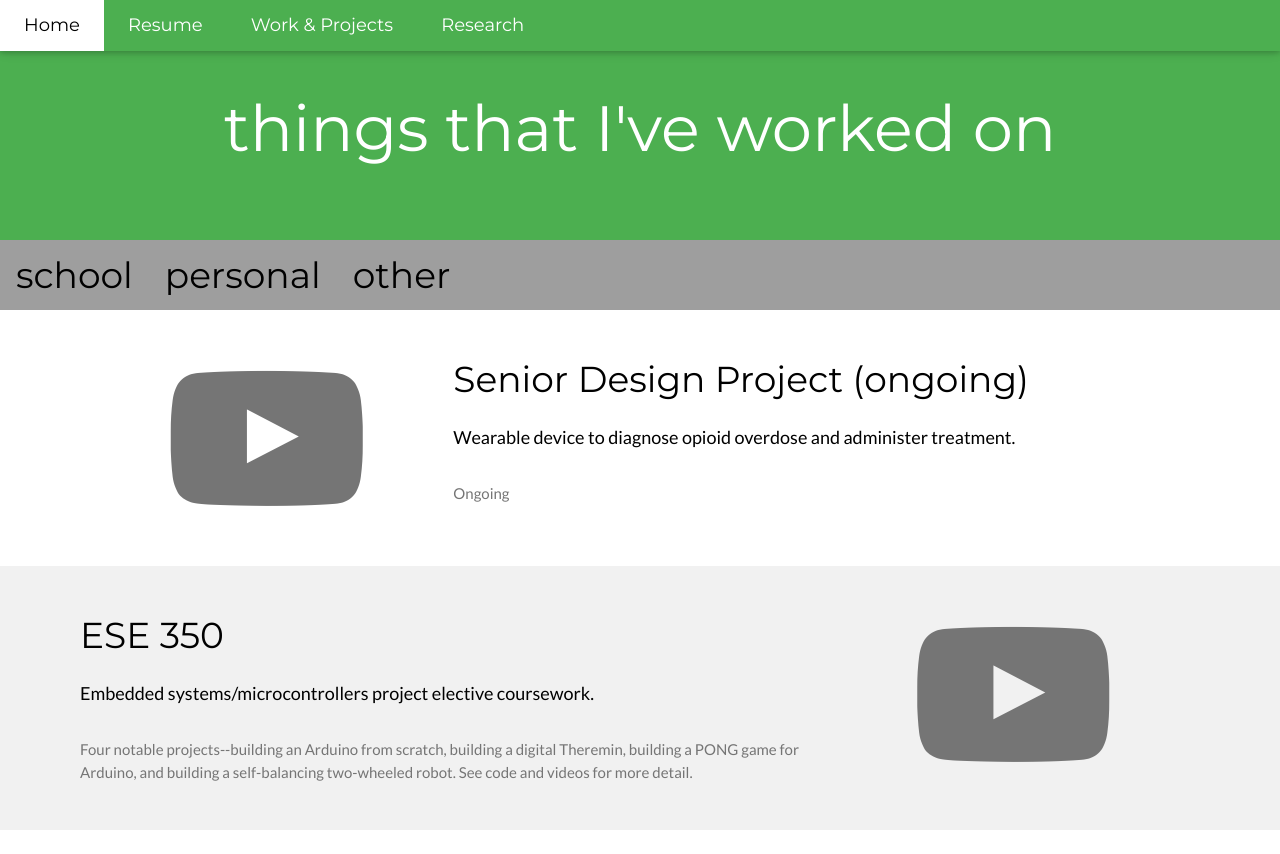
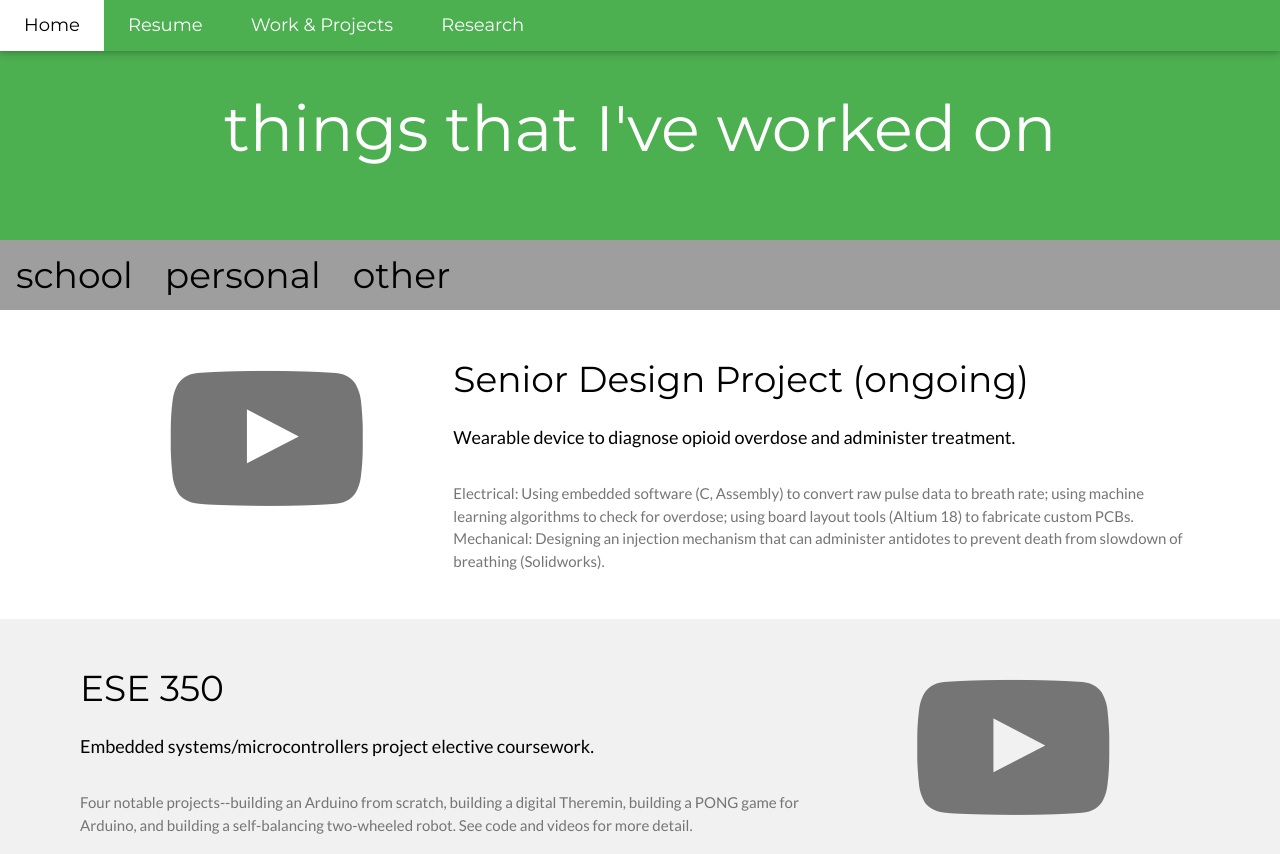
Before and after one commit to absentmindless/personal-webpage, a plain HTML site: page works/index.html in a window 1280 px wide. Shown: the top 854 px of the page. Drawn offline with Linux system fonts and the light colour scheme.

Commit message:
Update index.html

```diff
--- a/works/index.html
+++ b/works/index.html
@@ -54,7 +54,8 @@ body,h1,h2,h3,h4,h5,h6 {font-family: "Lato", sans-serif}
     <div class="w3-twothird w3-left-margin" style="padding:0px 0px 0px 0px">
       <h1>Senior Design Project (ongoing)</h1>
       <h5 style="padding:8px 0px 16px 0px">Wearable device to diagnose opioid overdose and administer treatment.</h5>
-      <p class="w3-text-grey">Ongoing</p>
+      <p class="w3-text-grey">Electrical: Using embedded software (C, Assembly) to convert raw pulse data to breath rate; using machine learning algorithms to check for overdose; using board layout tools (Altium 18) to fabricate custom PCBs.
+        Mechanical: Designing an injection mechanism that can administer antidotes to prevent death from slowdown of breathing (Solidworks).</p>
     </div>
   </div>
 </div>
```
